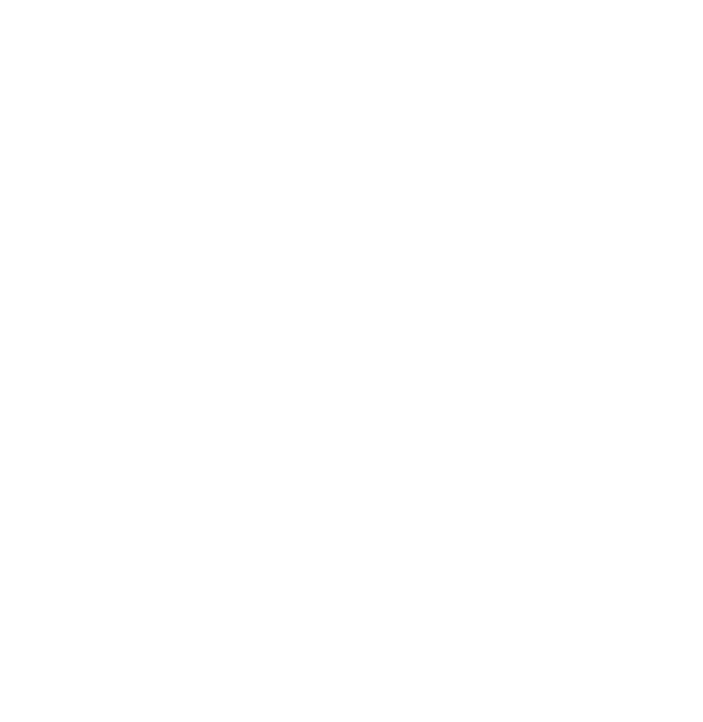
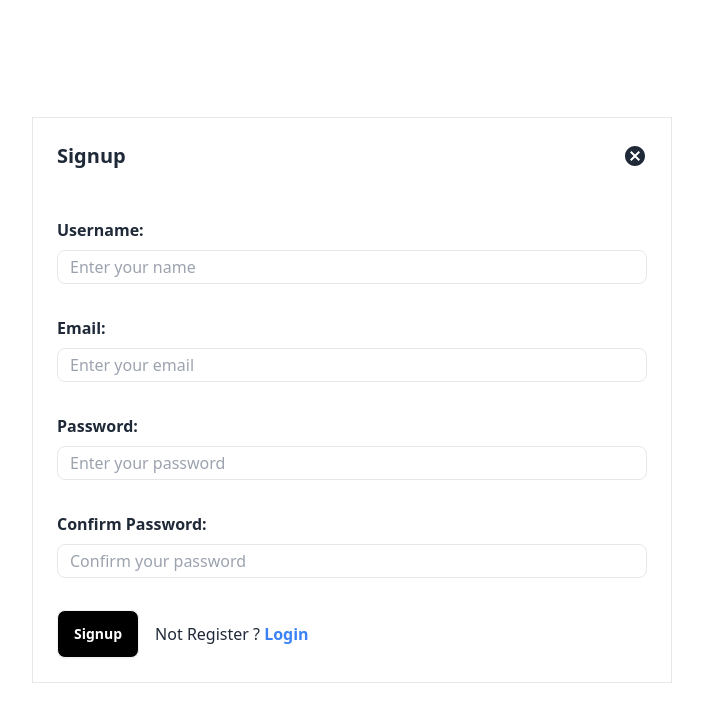
Before and after one commit to Namanjain2213/Bookstore, a React (Vite) app in the folder Frontend/: page /singup in a window 1280 px wide. Before the commit this address had no page. Shown: the top 722 px of the page, without its empty margins (288-991 px from the left). Built offline with nearby package versions, Linux system fonts and the light colour scheme.

Commit message:
new changes

```diff
--- a/Frontend/src/App.jsx
+++ b/Frontend/src/App.jsx
@@ -3,6 +3,7 @@
 import Home from './Pages/Home'
 import {Routes , Route} from "react-router-dom"
 import Course from './Components/Course'
+import Signup from './Components/Signup'
 
 function App() {
 
@@ -12,6 +13,7 @@
     <Routes>
      <Route path='/' element={<Home/>}  />
      <Route path='/course' element={<Course/>} />
+     <Route path='/singup' element={<Signup/>} />
     </Routes>
     </>
   )
--- /dev/null
+++ b/Frontend/src/Components/Login.jsx
@@ -0,0 +1,42 @@
+import React from 'react'
+import { Link } from 'react-router-dom';
+
+
+function Login() {
+    return (
+        <>
+            <div>
+                <dialog id="my_modal_3" className="modal">
+                    <div className="modal-box">
+                        <form method="dialog">
+                            {/* if there is a button in form, it will close the modal */}
+                            <button className="btn btn-sm btn-circle btn-ghost absolute right-2 top-2">✕</button>
+                        </form>
+                        <div className='text-xl font-bold m-4 p-2' >Login</div>
+                        <form action="" className='w-full ' >
+                            <div className='m-4 p-2 ' >
+                                <label className='font-bold' for="username">Username:</label><br />
+                                <input type="text" id="username" name="username" required className=' w-full outline-none border  py-1' placeholder='Enter User name' /><br />
+                            </div>
+                            <div className='m-4 p-2 ' >
+                                <label className='font-bold' for="password">Password:</label><br />
+                                <input type="password" id='password' name='password' required className=' w-full outline-none border py-1' placeholder=' Enter password' />
+                            </div>
+
+                            <div className='m-4 p-2 flex flex-col md:flex-row gap-4 items-center full
+                             ' >
+                                <button className='btn bg-black text-white hover:bg-slate-800' >Login</button>
+                                <p> Not Register ? <Link to='singup' className='text-blue-500 font-bold cursor-pointer ' >Signup</Link> </p>
+                            </div>
+
+                        </form>
+
+                    </div>
+                </dialog>
+            </div>
+
+        </>
+    )
+}
+
+export default Login
--- a/Frontend/src/Components/Navbar.jsx
+++ b/Frontend/src/Components/Navbar.jsx
@@ -1,6 +1,6 @@
 import React, { useEffect, useState } from 'react';
 import {Link, NavLink} from 'react-router-dom'
-
+import Login from './Login';
 function Navbar() {
   const [theme, setTheme] = useState(localStorage.getItem("theme") ? localStorage.getItem("theme") : "light");
   const element = document.documentElement;
@@ -106,7 +106,10 @@
             </label>
           </div>
           <div className="navbar-end">
-            <a className="btn bg-black text-white hover:bg-slate-800">Login</a>
+            <a className="btn bg-black text-white hover:bg-slate-800"
+            onClick={()=>document.getElementById('my_modal_3').showModal()}
+            >Login</a>
+            <Login/>
           </div>
         </div>
       </div>
--- /dev/null
+++ b/Frontend/src/Components/Signup.jsx
@@ -0,0 +1,44 @@
+import React from 'react'
+import { Link } from 'react-router-dom';
+import { MdCancel } from "react-icons/md";
+function Signup() {
+  return (
+    <>
+    <div className='w-screen h-screen flex justify-center items-center' >
+      <div className=' w-[80%] md:w-[50%] border h-fit  ' >
+        <div className='flex items-center justify-between ' >
+        <h1 className='text-xl font-bold m-4 p-2' >Signup</h1>
+       <Link to='/' > <MdCancel className='mr-6 text-2xl' /></Link>
+        </div>
+        <form>
+        <div className='m-4 p-2 ' >
+          <label className='font-semibold ' for="username">Username:</label><br />
+          <input type="text" placeholder='Enter your name' className='outline-none border py-1 mt-2 w-full rounded-lg px-3 ' id='username' required />
+        </div>
+        <div className='m-4 p-2 ' >
+          <label className='font-semibold ' for="email">Email:</label><br />
+          <input type="email" placeholder='Enter your email' className='outline-none border py-1 mt-2 w-full rounded-lg px-3 ' id="email" required />
+        </div>
+        <div className='m-4 p-2 ' >
+          <label className='font-semibold ' for="password">Password:</label><br />
+          <input type="password" placeholder='Enter your password' className='outline-none border py-1 mt-2 w-full rounded-lg px-3 ' id="password"required />
+        </div>
+        <div className='m-4 p-2 ' >
+          <label className='font-semibold ' for="confirm_password">Confirm Password:</label><br />
+          <input type="password" placeholder='Confirm your password' className='outline-none border py-1 mt-2 w-full rounded-lg px-3 ' id="password" required  />
+        </div>
+        <div className='m-4 p-2 flex flex-col md:flex-row gap-4 items-center full
+                             ' >
+                                <button className='btn bg-black text-white hover:bg-slate-800' >Signup</button>
+                                <p> Not Register ? <Link to='/' className='text-blue-500 font-bold cursor-pointer ' >Login</Link> </p>
+                            </div>
+
+        </form>
+
+      </div>
+      </div>
+    </>
+  )
+}
+
+export default Signup;
```
